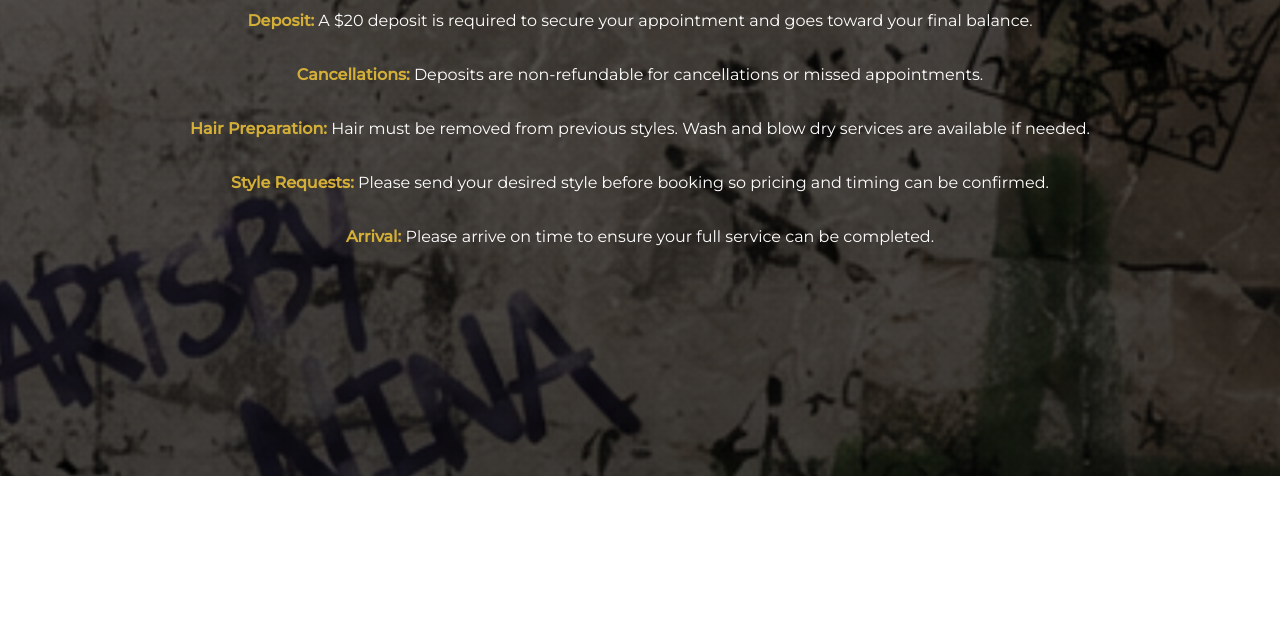
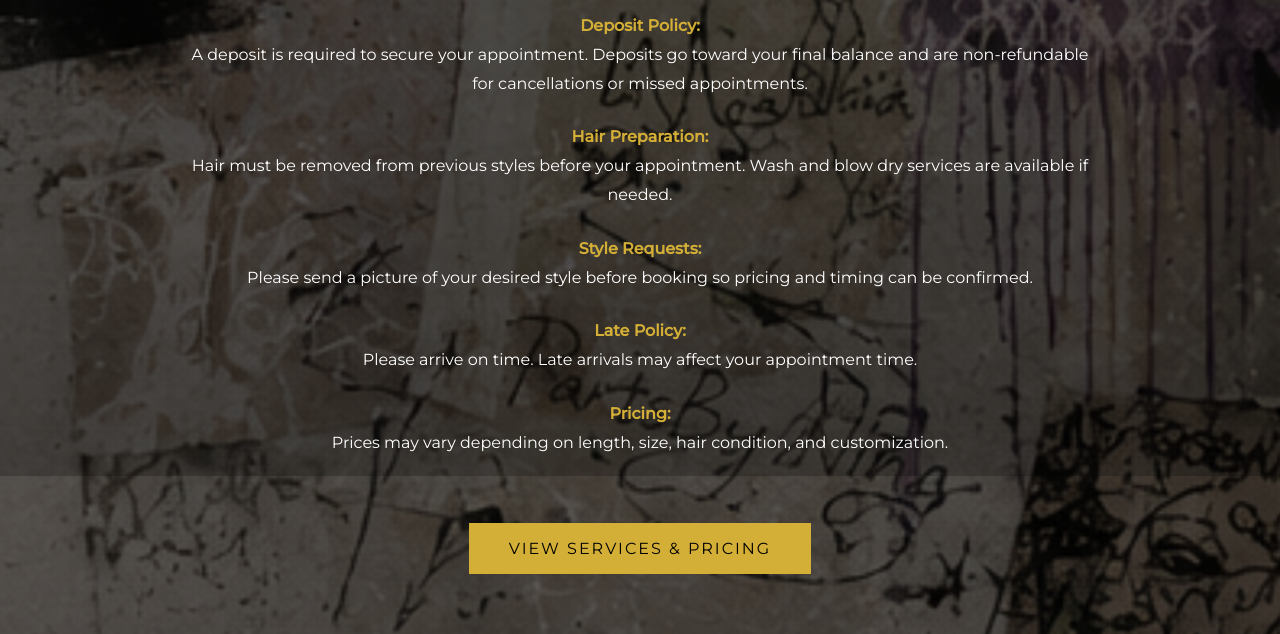
Before and after one commit to partsbynina/partsbynina.github.io, a plain HTML site: page policies.html in a window 1280 px wide. Shown: the part 324-958 px from the top of the page. Before the commit the page ends 800 px from the top, so only its background shows below. Drawn offline with nearby package versions, Linux system fonts and the light colour scheme.

Commit message:
Update policies.html

```diff
--- a/policies.html
+++ b/policies.html
@@ -12,18 +12,17 @@
 
 body {
     margin:0;
-    min-height:100vh;
     background:
     linear-gradient(rgba(0,0,0,.55), rgba(0,0,0,.65)),
     url('IMG_6956.jpeg') center/cover fixed;
     color:white;
-    text-align:center;
 }
 
 .container {
-    padding:60px 25px;
     max-width:900px;
     margin:auto;
+    padding:60px 25px;
+    text-align:center;
 }
 
 h1 {
@@ -36,15 +35,15 @@ h1 {
 
 .subtitle {
     font-family:"Montserrat", sans-serif;
+    text-transform:uppercase;
     letter-spacing:3px;
-    text-transform:uppercase;
     font-size:14px;
     margin-bottom:50px;
 }
 
 h2 {
     font-family:"Cormorant Garamond", serif;
-    font-size:40px;
+    font-size:42px;
     color:#d4af37;
 }
 
@@ -68,6 +67,18 @@ li {
     font-weight:bold;
 }
 
+.button {
+    display:inline-block;
+    margin-top:40px;
+    background:#d4af37;
+    color:black;
+    padding:16px 40px;
+    text-decoration:none;
+    font-family:"Montserrat", sans-serif;
+    letter-spacing:2px;
+    text-transform:uppercase;
+}
+
 </style>
 
 </head>
@@ -85,34 +96,46 @@ Luxury Hair Experience • Policies & Requirements
 
 <h2>Before Your Appointment</h2>
 
+
 <ul>
 
 <li>
-<span class="highlight">Deposit:</span>
-A $20 deposit is required to secure your appointment and goes toward your final balance.
+<span class="highlight">Deposit Policy:</span><br>
+A deposit is required to secure your appointment. Deposits go toward your final balance and are non-refundable for cancellations or missed appointments.
 </li>
 
+
 <li>
-<span class="highlight">Cancellations:</span>
-Deposits are non-refundable for cancellations or missed appointments.
+<span class="highlight">Hair Preparation:</span><br>
+Hair must be removed from previous styles before your appointment. Wash and blow dry services are available if needed.
 </li>
 
+
 <li>
-<span class="highlight">Hair Preparation:</span>
-Hair must be removed from previous styles. Wash and blow dry services are available if needed.
+<span class="highlight">Style Requests:</span><br>
+Please send a picture of your desired style before booking so pricing and timing can be confirmed.
 </li>
 
+
 <li>
-<span class="highlight">Style Requests:</span>
-Please send your desired style before booking so pricing and timing can be confirmed.
+<span class="highlight">Late Policy:</span><br>
+Please arrive on time. Late arrivals may affect your appointment time.
 </li>
 
+
 <li>
-<span class="highlight">Arrival:</span>
-Please arrive on time to ensure your full service can be completed.
+<span class="highlight">Pricing:</span><br>
+Prices may vary depending on length, size, hair condition, and customization.
 </li>
 
+
 </ul>
+
+
+<a class="button" href="services.html">
+View Services & Pricing
+</a>
+
 
 </div>
 
```
